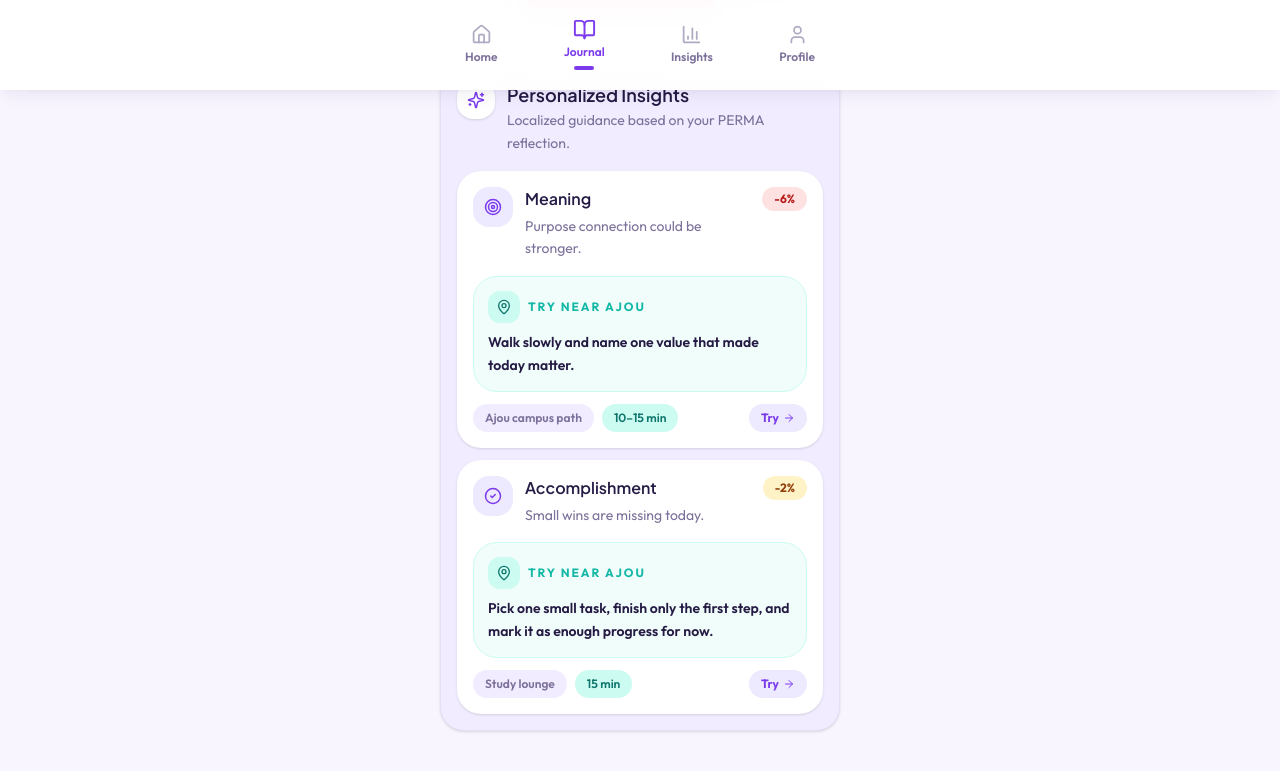
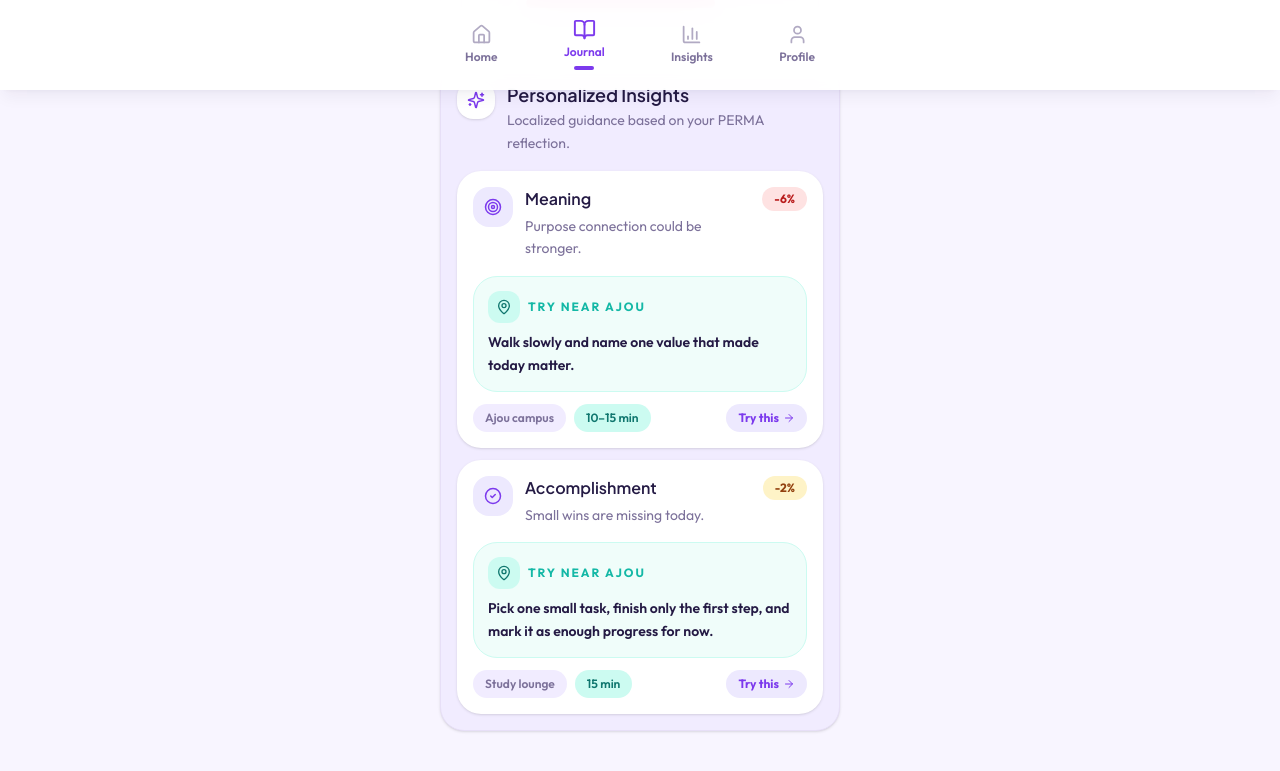
Before and after one commit to rowan-505/mental-note, a React (Vite) app: page /journal/analysis in a window 1280 px wide. Shown: the part 710-1481 px from the top of the page. Built offline with nearby package versions, Linux system fonts and the light colour scheme.

Commit message:
v0.5 -change to ajou campus

```diff
--- a/src/app/pages/ReflectionAnalysis.tsx
+++ b/src/app/pages/ReflectionAnalysis.tsx
@@ -135,7 +135,7 @@ function PermaInsightCard({
 
       <div className="mt-3 flex flex-wrap items-center gap-2">
         <span className="rounded-full bg-[#F1ECFF] px-3 py-1.5 text-xs font-semibold text-[#7C719A]">
-          {isMeaning ? 'Ajou campus path' : 'Study lounge'}
+          {isMeaning ? 'Ajou campus' : 'Study lounge'}
         </span>
         <span className="rounded-full bg-[#CCFBF1] px-3 py-1.5 text-xs font-semibold text-[#0F766E]">
           {recommendation.duration}
@@ -144,7 +144,7 @@ function PermaInsightCard({
           type="button"
           className="ml-auto inline-flex items-center gap-1 rounded-full bg-[#EDE9FE] px-3 py-1.5 text-xs font-bold text-[#7C3AED]"
         >
-          <span>Try</span>
+          <span>Try this</span>
           <ArrowRight size={12} />
         </button>
       </div>
```
